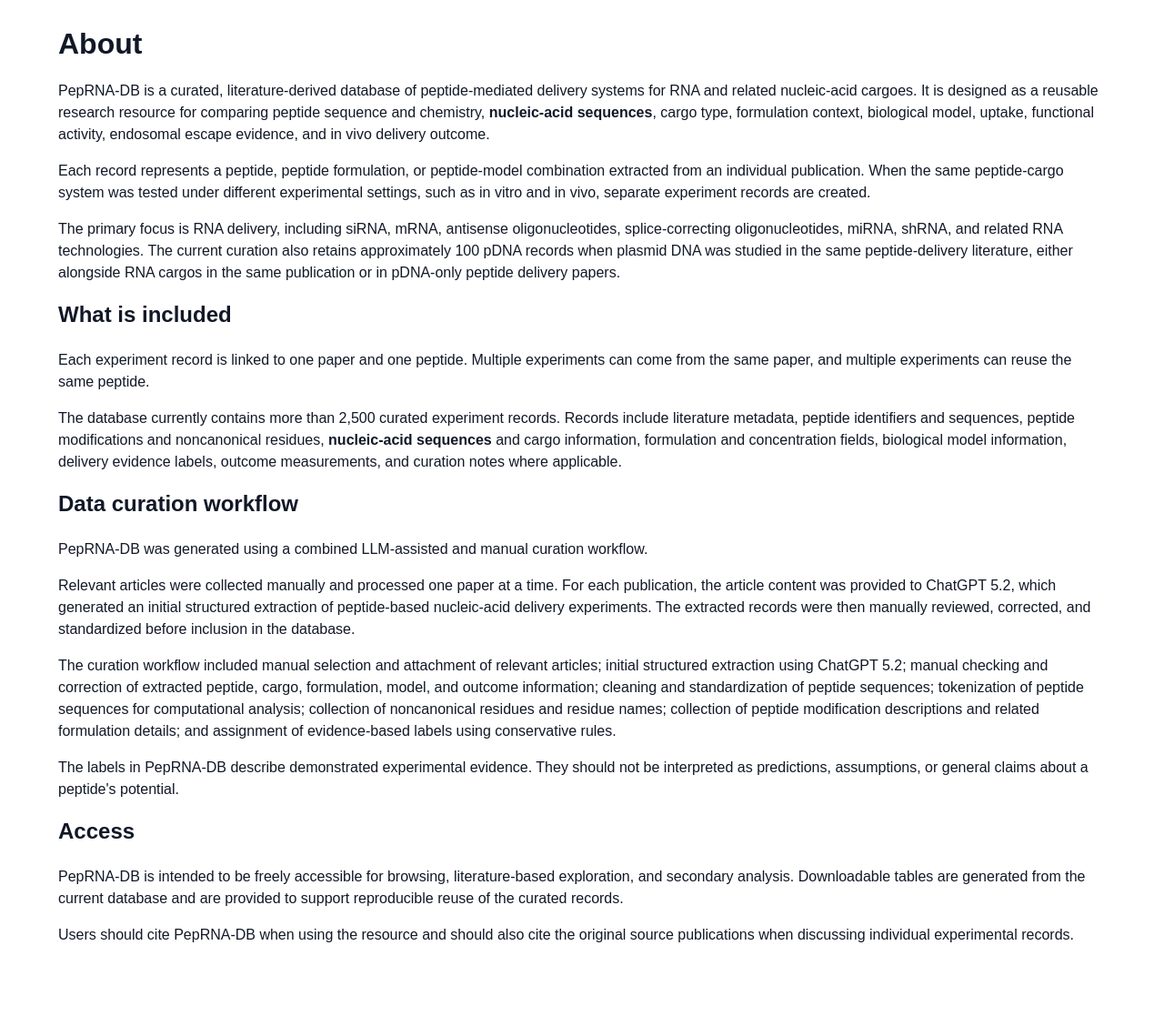
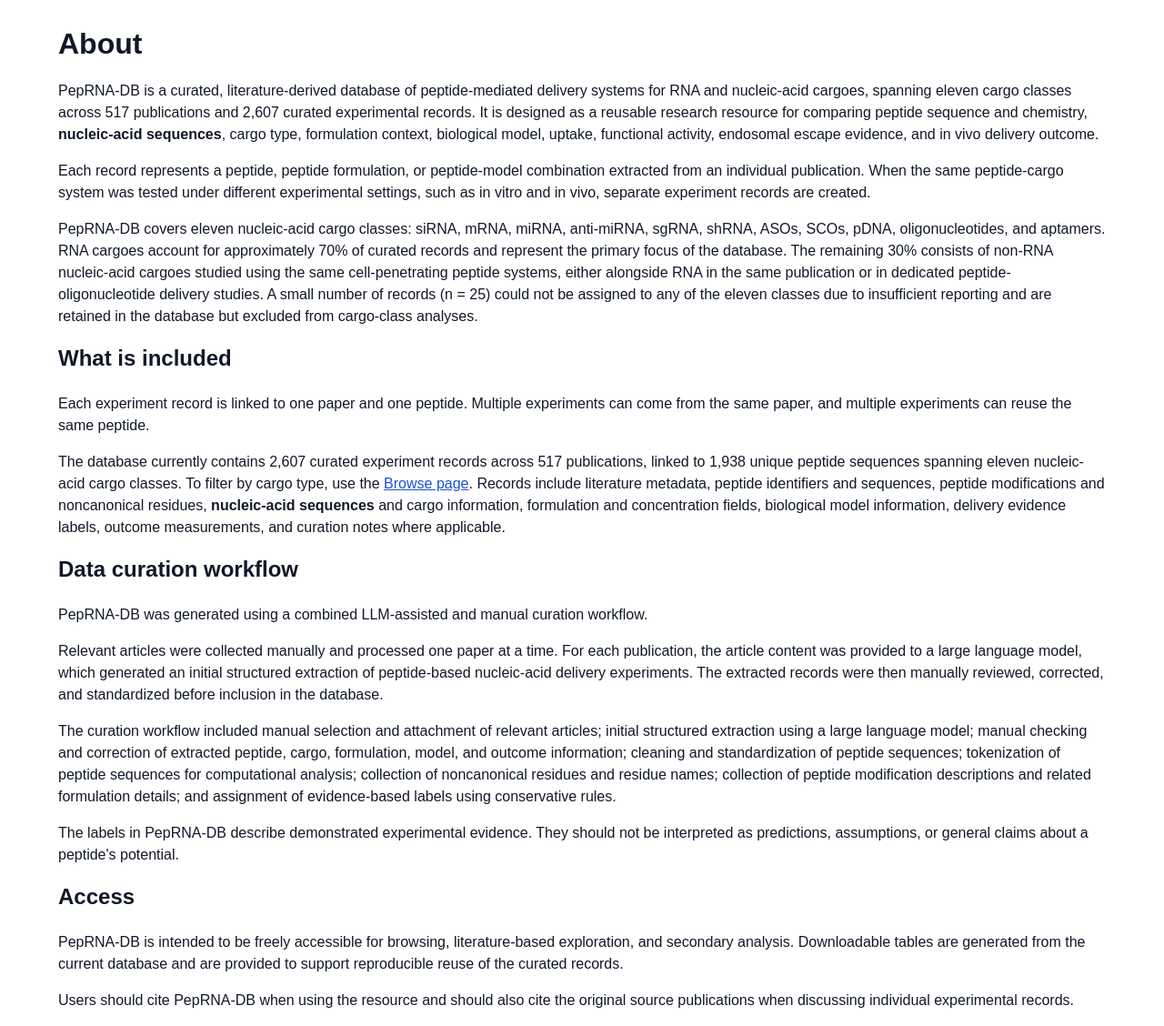
Before and after one commit to shakhawath/peprna-db, a Django app: page /about/ in a window 1280 px wide. Shown: the part 48-1176 px from the top of the page at 91% size. Before the commit the page ends 1084 px from the top, so only its background shows below. Run offline with Django 5.2, Linux system fonts and the light colour scheme.

Commit message:
Update dataset and nucleic-acid scope text

```diff
--- a/core/templates/core/about.html
+++ b/core/templates/core/about.html
@@ -5,18 +5,18 @@
 {% block content %}
     <h1>About</h1>
 
-    <p>PepRNA-DB is a curated, literature-derived database of peptide-mediated delivery systems for RNA and related nucleic-acid cargoes. It is designed as a reusable research resource for comparing peptide sequence and chemistry, <strong>nucleic-acid sequences</strong>, cargo type, formulation context, biological model, uptake, functional activity, endosomal escape evidence, and in vivo delivery outcome.</p>
+    <p>PepRNA-DB is a curated, literature-derived database of peptide-mediated delivery systems for RNA and nucleic-acid cargoes, spanning eleven cargo classes across 517 publications and 2,607 curated experimental records. It is designed as a reusable research resource for comparing peptide sequence and chemistry, <strong>nucleic-acid sequences</strong>, cargo type, formulation context, biological model, uptake, functional activity, endosomal escape evidence, and in vivo delivery outcome.</p>
     <p>Each record represents a peptide, peptide formulation, or peptide-model combination extracted from an individual publication. When the same peptide-cargo system was tested under different experimental settings, such as in vitro and in vivo, separate experiment records are created.</p>
-    <p>The primary focus is RNA delivery, including siRNA, mRNA, antisense oligonucleotides, splice-correcting oligonucleotides, miRNA, shRNA, and related RNA technologies. The current curation also retains approximately 100 pDNA records when plasmid DNA was studied in the same peptide-delivery literature, either alongside RNA cargos in the same publication or in pDNA-only peptide delivery papers.</p>
+    <p>PepRNA-DB covers eleven nucleic-acid cargo classes: siRNA, mRNA, miRNA, anti-miRNA, sgRNA, shRNA, ASOs, SCOs, pDNA, oligonucleotides, and aptamers. RNA cargoes account for approximately 70% of curated records and represent the primary focus of the database. The remaining 30% consists of non-RNA nucleic-acid cargoes studied using the same cell-penetrating peptide systems, either alongside RNA in the same publication or in dedicated peptide-oligonucleotide delivery studies. A small number of records (n = 25) could not be assigned to any of the eleven classes due to insufficient reporting and are retained in the database but excluded from cargo-class analyses.</p>
 
     <h2>What is included</h2>
     <p>Each experiment record is linked to one paper and one peptide. Multiple experiments can come from the same paper, and multiple experiments can reuse the same peptide.</p>
-    <p>The database currently contains more than 2,500 curated experiment records. Records include literature metadata, peptide identifiers and sequences, peptide modifications and noncanonical residues, <strong>nucleic-acid sequences</strong> and cargo information, formulation and concentration fields, biological model information, delivery evidence labels, outcome measurements, and curation notes where applicable.</p>
+    <p>The database currently contains 2,607 curated experiment records across 517 publications, linked to 1,938 unique peptide sequences spanning eleven nucleic-acid cargo classes. To filter by cargo type, use the <a href="{% url 'browse' %}">Browse page</a>. Records include literature metadata, peptide identifiers and sequences, peptide modifications and noncanonical residues, <strong>nucleic-acid sequences</strong> and cargo information, formulation and concentration fields, biological model information, delivery evidence labels, outcome measurements, and curation notes where applicable.</p>
 
     <h2>Data curation workflow</h2>
     <p>PepRNA-DB was generated using a combined LLM-assisted and manual curation workflow.</p>
-    <p>Relevant articles were collected manually and processed one paper at a time. For each publication, the article content was provided to ChatGPT 5.2, which generated an initial structured extraction of peptide-based nucleic-acid delivery experiments. The extracted records were then manually reviewed, corrected, and standardized before inclusion in the database.</p>
-    <p>The curation workflow included manual selection and attachment of relevant articles; initial structured extraction using ChatGPT 5.2; manual checking and correction of extracted peptide, cargo, formulation, model, and outcome information; cleaning and standardization of peptide sequences; tokenization of peptide sequences for computational analysis; collection of noncanonical residues and residue names; collection of peptide modification descriptions and related formulation details; and assignment of evidence-based labels using conservative rules.</p>
+    <p>Relevant articles were collected manually and processed one paper at a time. For each publication, the article content was provided to a large language model, which generated an initial structured extraction of peptide-based nucleic-acid delivery experiments. The extracted records were then manually reviewed, corrected, and standardized before inclusion in the database.</p>
+    <p>The curation workflow included manual selection and attachment of relevant articles; initial structured extraction using a large language model; manual checking and correction of extracted peptide, cargo, formulation, model, and outcome information; cleaning and standardization of peptide sequences; tokenization of peptide sequences for computational analysis; collection of noncanonical residues and residue names; collection of peptide modification descriptions and related formulation details; and assignment of evidence-based labels using conservative rules.</p>
     <p>The labels in PepRNA-DB describe demonstrated experimental evidence. They should not be interpreted as predictions, assumptions, or general claims about a peptide's potential.</p>
 
     <h2>Access</h2>
--- a/core/templates/core/browse.html
+++ b/core/templates/core/browse.html
@@ -10,7 +10,7 @@
             <div class="label-block">
                 <label for="q">Search</label>
                 <input id="q" type="text" name="q" value="{{ q }}" size="40">
-                <p class="field-help">Examples: <code>survivin siRNA</code>, <code>R9</code>, <code>TAT</code>, <code>CCUGGUUCCUGGAACAAUUU</code></p>
+                <p class="field-help">Examples: <code>survivin siRNA</code>, <code>R9</code>, <code>TAT</code>, <code>GGACGAGGACGAGCACUUCTT</code></p>
             </div>
             <div class="label-block">
                 <label for="rna_type">RNA type</label>
--- a/core/views.py
+++ b/core/views.py
@@ -177,6 +177,15 @@ def home(request):
         and has_rna_sequence_information(experiment)
         if any(rna_signature(experiment))
     }
+    cargo_class_count = len(
+        {
+            normalized_signature_part(experiment.rna_type)
+            for experiment in experiments
+            if normalized_signature_part(experiment.rna_type)
+            and normalized_signature_part(experiment.rna_type).lower()
+            not in RNA_TYPE_EXCLUDE_FROM_FILTER
+        }
+    )
     stats = {
         "experiment_count": len(experiments),
         "peptide_count": len(peptide_systems),
@@ -185,6 +194,7 @@ def home(request):
         "sequence_peptide_system_count": len(peptide_systems),
         "rna_system_count": len(rna_systems),
         "peptide_rna_system_count": len(peptide_rna_systems),
+        "cargo_class_count": cargo_class_count,
     }
     return render(request, "core/home.html", {"stats": stats})
 
```
Also changed, not shown: core/templates/core/home.html (+7 -3 lines), 1 other file.
